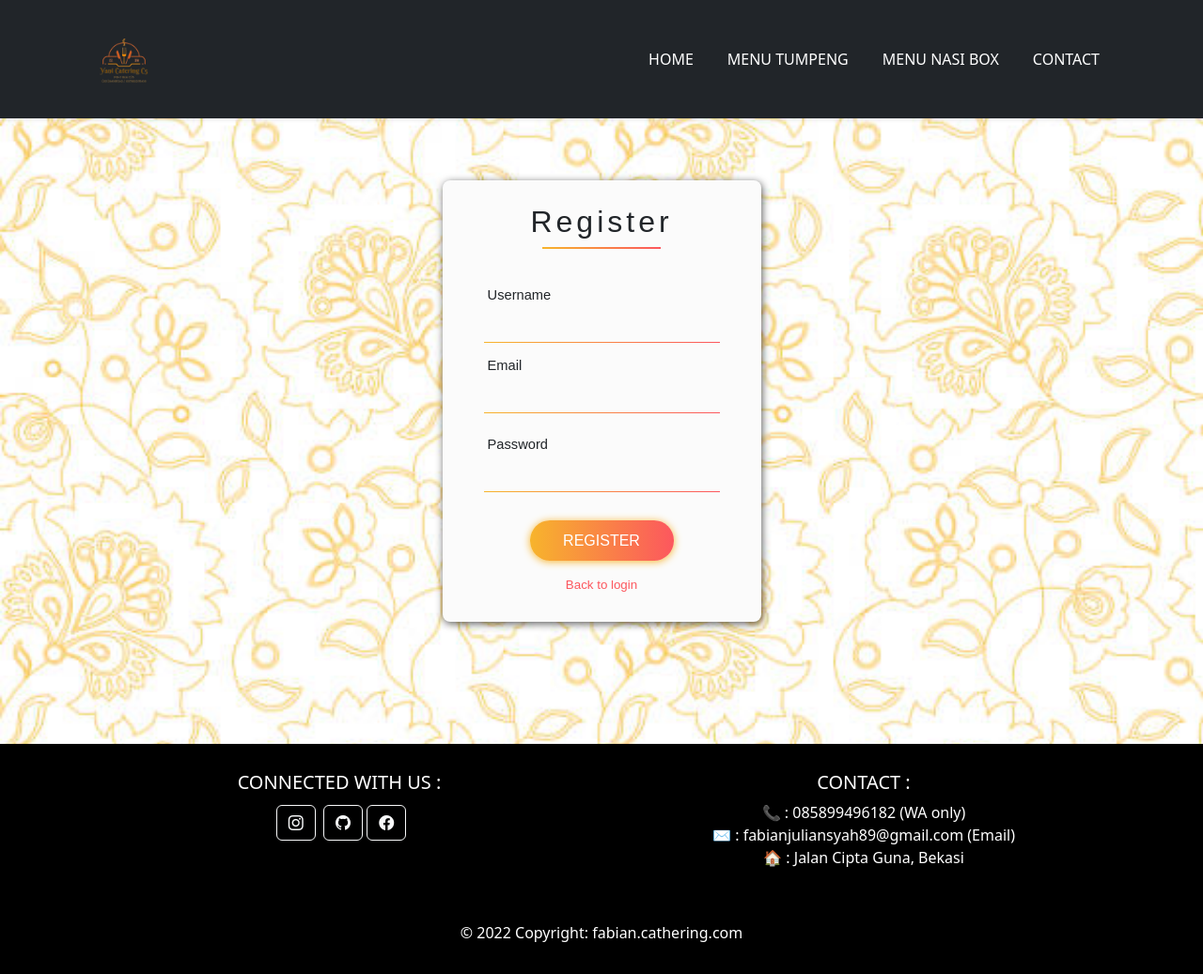
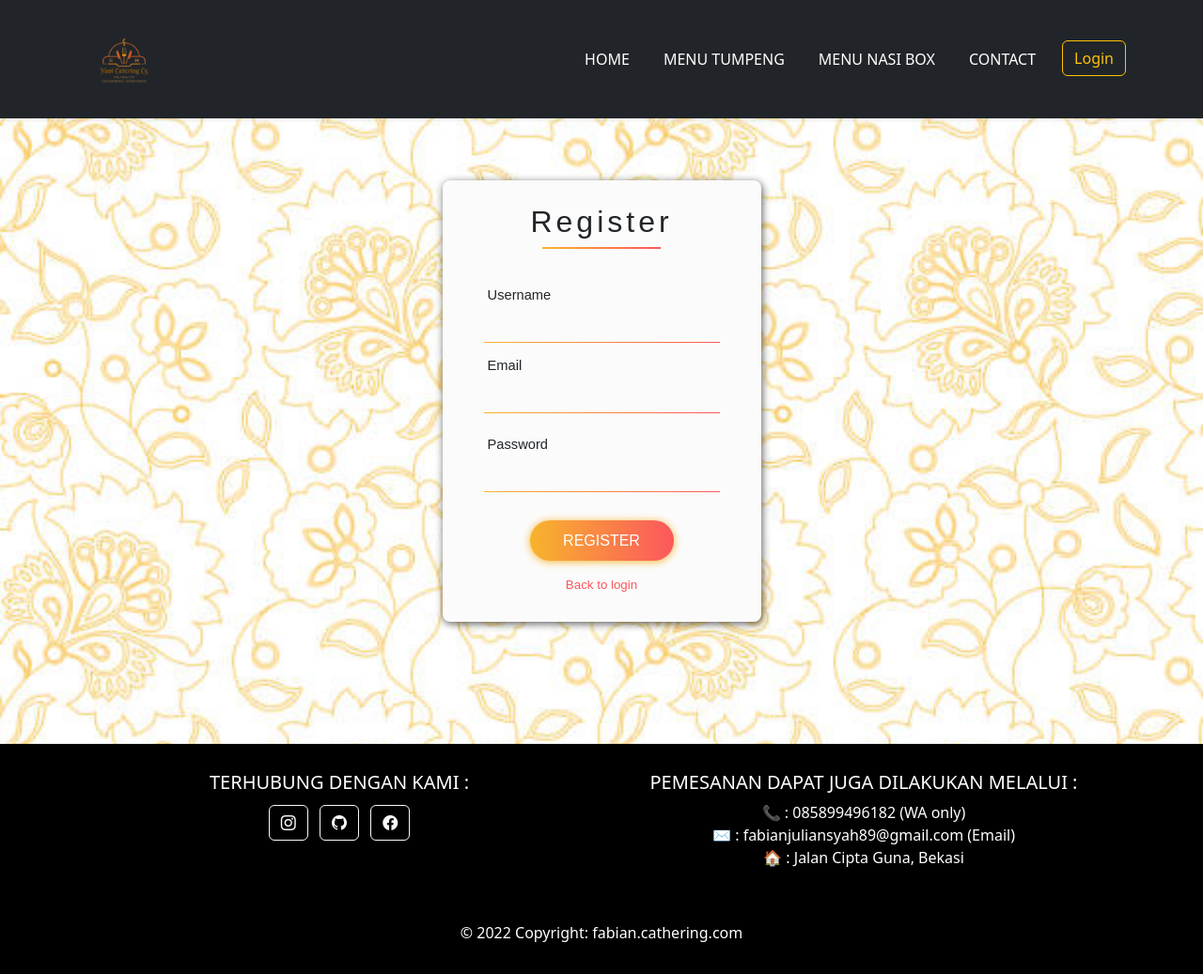
Before and after one commit to fabs90/Project_VMLepkom_YaniCathering, a PHP site: page /register.php in a window 1280 px wide. Shown: the whole page at 94% size. Run offline with PHP 8.4, Linux system fonts and the light colour scheme; some libraries are stand-ins or nearby versions.

Commit message:
menambah tombol login di navbar

```diff
--- a/register.php
+++ b/register.php
@@ -60,6 +60,13 @@ require 'validation.php';
             <li class="nav-item">
               <a class="nav-link active" href="#footer">Contact</a>
             </li>
+            <li class="nav-item">
+              <a class="" href="login_form.php"
+                ><button class="tombol btn btn-outline-warning" type="submit" name="login">
+                  Login
+                </button></a
+              >
+            </li>
           </ul>
         </div>
       </div>
@@ -95,7 +102,7 @@ require 'validation.php';
   </div>
 
   <!-- Footer -->
-  <section id="footer" class="footer">
+<section id="footer" class="footer">
       <footer class="bg-black text-white text-center pb-3">
         <!-- Grid container -->
         <div class="container p-4">
@@ -103,23 +110,23 @@ require 'validation.php';
           <div class="row">
             <!--Grid column-->
             <div class="col-lg-6 col-md-12 mb-4 mb-md-0 ">
-              <h5 class="text-uppercase">Connected with us :</h5>
+              <h5 class="text-uppercase">Terhubung Dengan Kami :</h5>
               <!-- Instagram -->
               <a class="btn btn-floating m-1 btn-outline-light" href="https://www.instagram.com/fabianjc.jpeg/" role="button"
               ><i class="bi bi-instagram"></i
             ></a>
                 <!-- Github -->
-            <a class="btn btn-outline-light" href="https://github.com/fabs90" role="button"
+            <a class="btn btn-outline-light m-1" href="https://github.com/fabs90" role="button"
               ><i class="bi bi-github"></i></a>
-              <!-- Google -->
-            <a class="btn btn-outline-light" href="https://m.facebook.com/fabian.juliansyah" role="button"
+              <!-- Facebook -->
+            <a class="btn btn-outline-light m-1" href="https://m.facebook.com/fabian.juliansyah" role="button"
               ><i class="bi bi-facebook"></i></a>
             </div>
             <!--Grid column-->
 
             <!--Grid column-->
             <div class="col-lg-6 col-md-12 mb-4 mb-md-0">
-              <h5 class="text-uppercase">Contact : </h5>
+              <h5 class="text-uppercase">Pemesanan Dapat Juga Dilakukan Melalui :</h5>
 
               <p>
                 📞 : 085899496182 (WA only)
@@ -145,6 +152,7 @@ require 'validation.php';
       </footer>
   </section>
     <!-- Akhir Footer -->
+
 </body>
   <script
       src="https://cdn.jsdelivr.net/npm/bootstrap@5.2.0/dist/js/bootstrap.bundle.min.js"
```
